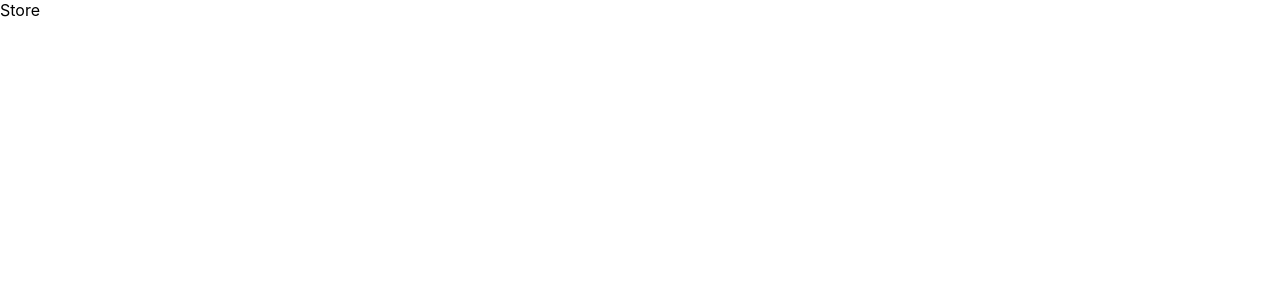
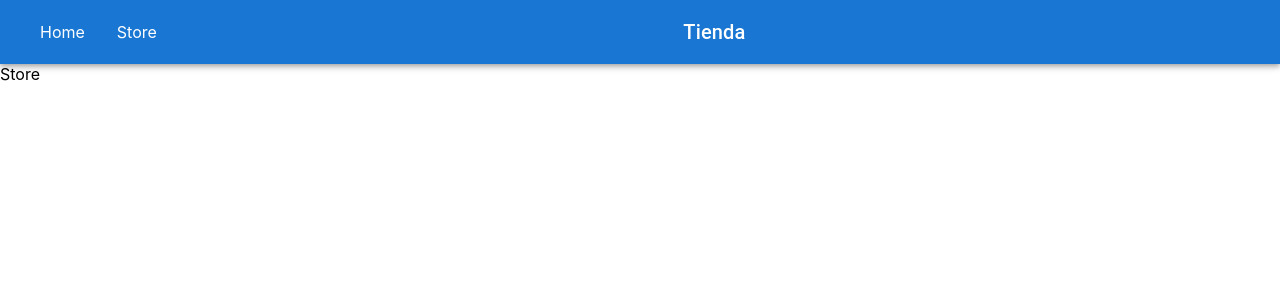
Before and after one commit to WILLIAMSERNA0629/Example-react, a React (Create React App) app: page /store in a window 1280 px wide. Shown: the top 300 px of the page. Built offline with nearby package versions, Linux system fonts and the light colour scheme.

Commit message:
modified index.js

```diff
--- a/src/index.js
+++ b/src/index.js
@@ -5,13 +5,13 @@ import App from './components/pages/App.jsx';
 import reportWebVitals from './reportWebVitals';
 import { BrowserRouter, Routes, Route } from 'react-router-dom';
 import Store from './components/pages/Store/Store';
-// import Navbar from './components/organisms/ProductsContainer/Navbar/Navbar';
+import Navbar from './components/organisms/Navbar/Navbar';
 
 const root = ReactDOM.createRoot(document.getElementById('root'));
 root.render(
   <React.StrictMode>
-    {/* <Navbar/> */}
     <BrowserRouter>
+     <Navbar/>
       <Routes>
         <Route path='/' element={<App/>} />
         <Route path='/store' element={<Store/>} />
```
